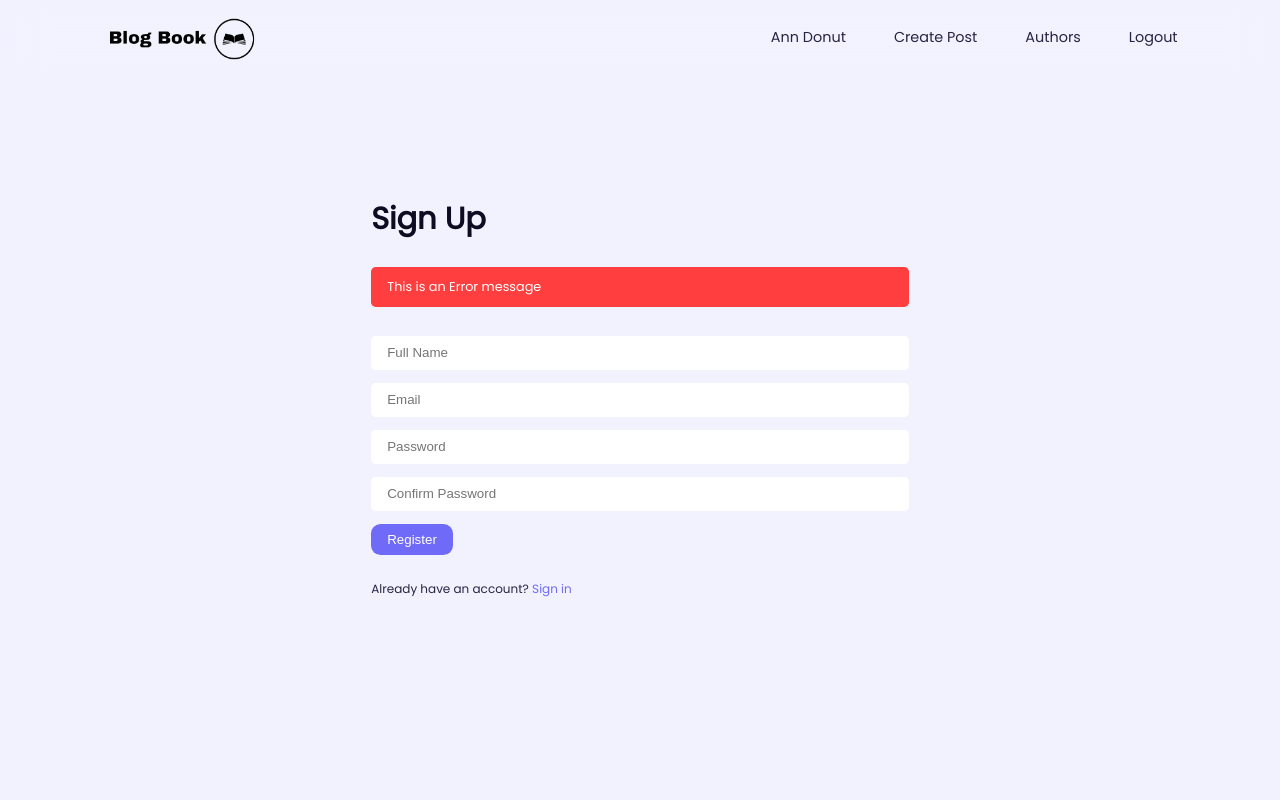
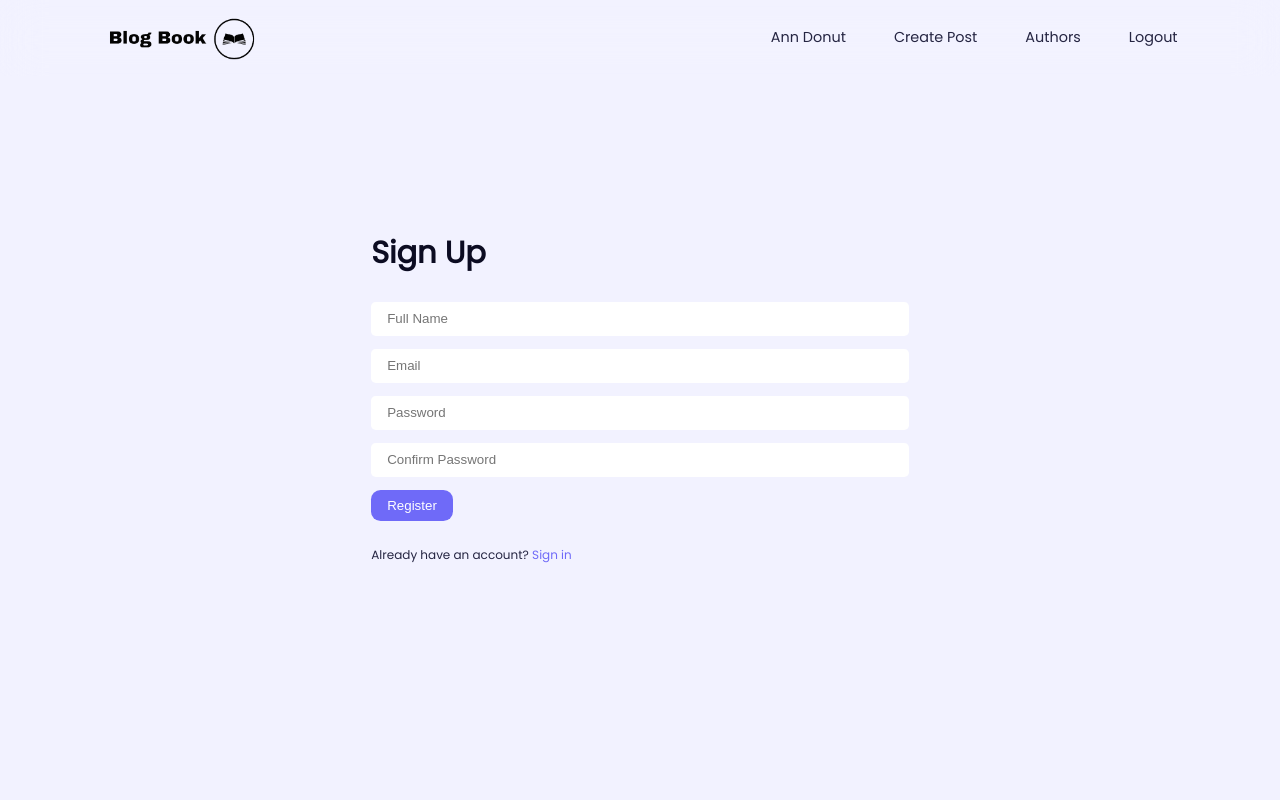
Before and after one commit to leonyllukejayme/MERN-stack-blog-app, a React (Vite) app in the folder Frontend/: page /register in a window 1280 px wide. Shown: the top 800 px of the page. Built offline with nearby package versions, Linux system fonts and the light colour scheme.

Commit message:
Frontend - Register axios post

```diff
--- a/Frontend/src/pages/Register.jsx
+++ b/Frontend/src/pages/Register.jsx
@@ -1,37 +1,87 @@
-import React, { useState } from 'react'
-import { Link } from 'react-router-dom'
+import React, { useState } from 'react';
+import { Link, useNavigate } from 'react-router-dom';
+import axios from 'axios';
 
 const Register = () => {
 	const [userData, setUserData] = useState({
-    name:'',
-    email:'',
-    password:'',
-    password2:'',
-  })
+		name: '',
+		email: '',
+		password: '',
+		password2: '',
+	});
+	const [error, setError] = useState('');
+	const navigate = useNavigate();
 
 	const changeInputHandler = (e) => {
-    setUserData(prevState => {
-      return {...prevState, [e.target.name]: e.target.value}
-    })
+		setUserData((prevState) => {
+			return { ...prevState, [e.target.name]: e.target.value };
+		});
+	};
+
+	const registerUser = async (e) => {
+		e.preventDefault();
+		setError('');
+		try {
+			const response = await axios.post(
+				`${import.meta.env.VITE_APP_BASE_URL}/users/register`,
+				userData
+			);
+			const newUser = await response.data;
+			console.log(newUser);
+			if (!newUser) {
+				setError("Couldn't register user. Please try again.");
 			}
+      navigate('/login')
+		} catch (err) {
+			setError(err.response.data.message);
+		}
+	};
 
 	return (
 		<section className="register">
 			<div className="container">
 				<h2>Sign Up</h2>
-        <form className="form register__form">
-          <p className="form__error-message">This is an Error message</p>
+				<form className="form register__form" onSubmit={registerUser}>
+					{error && <p className="form__error-message">{error}</p>}
 
-          <input type="text" placeholder='Full Name' name='name' value={userData.name} onChange={changeInputHandler} />
-          <input type="email" placeholder='Email' name='email' value={userData.email} onChange={changeInputHandler} />
-          <input type="password" placeholder='Password' name='password' value={userData.password} onChange={changeInputHandler} />
-          <input type="password" placeholder='Confirm Password' name='password2' value={userData.password2} onChange={changeInputHandler} />
-          <button type="submit" className='btn primary'>Register</button>
+					<input
+						type="text"
+						placeholder="Full Name"
+						name="name"
+						value={userData.name}
+						onChange={changeInputHandler}
+					/>
+					<input
+						type="email"
+						placeholder="Email"
+						name="email"
+						value={userData.email}
+						onChange={changeInputHandler}
+					/>
+					<input
+						type="password"
+						placeholder="Password"
+						name="password"
+						value={userData.password}
+						onChange={changeInputHandler}
+					/>
+					<input
+						type="password"
+						placeholder="Confirm Password"
+						name="password2"
+						value={userData.password2}
+						onChange={changeInputHandler}
+					/>
+					<button type="submit" className="btn primary">
+						Register
+					</button>
 				</form>
-        <small>Already have an account? <Link to={'/login'}>Sign in</Link></small>
+				<small>
+					Already have an account? <Link to={'/login'}>Sign in</Link>
+				</small>
 			</div>
 		</section>
-  )
-}
+	);
+};
 
-export default Register
+export default Register;
```
Lines whose indentation alone changed are shown as unchanged.
